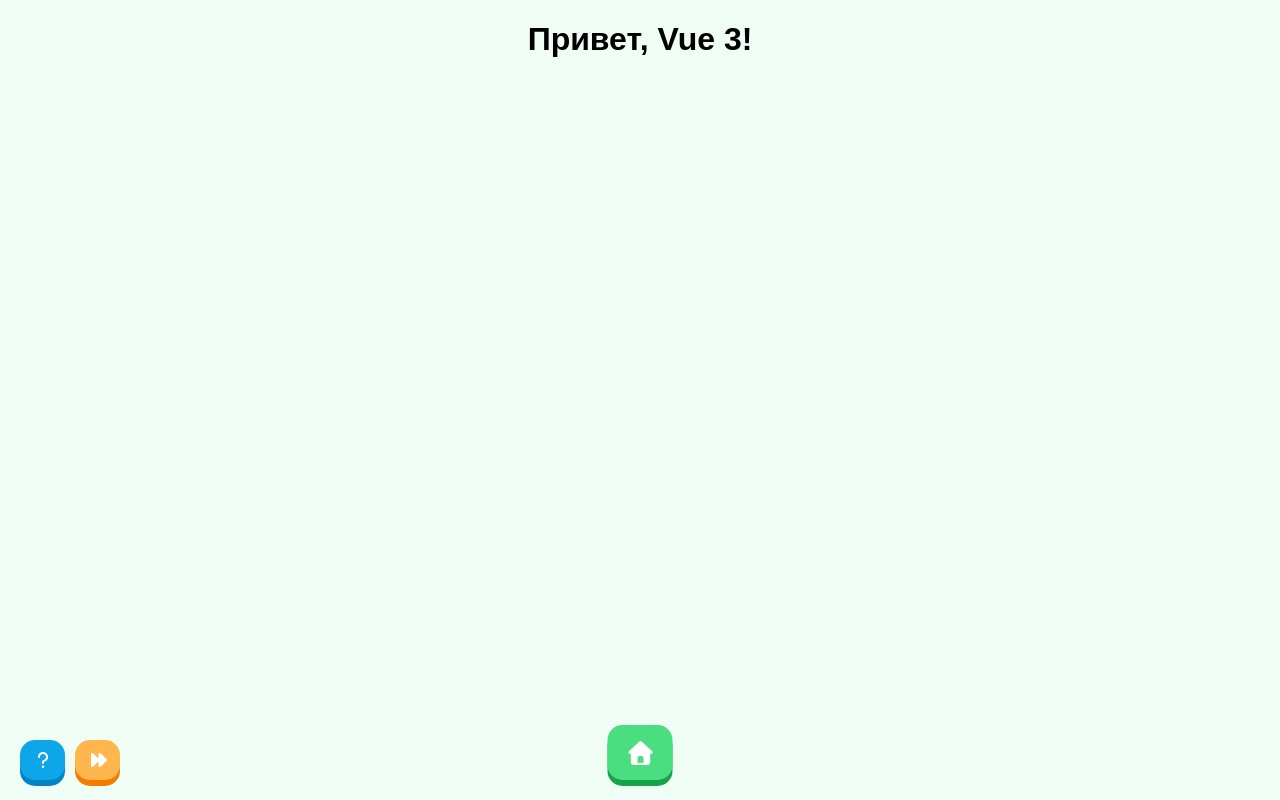
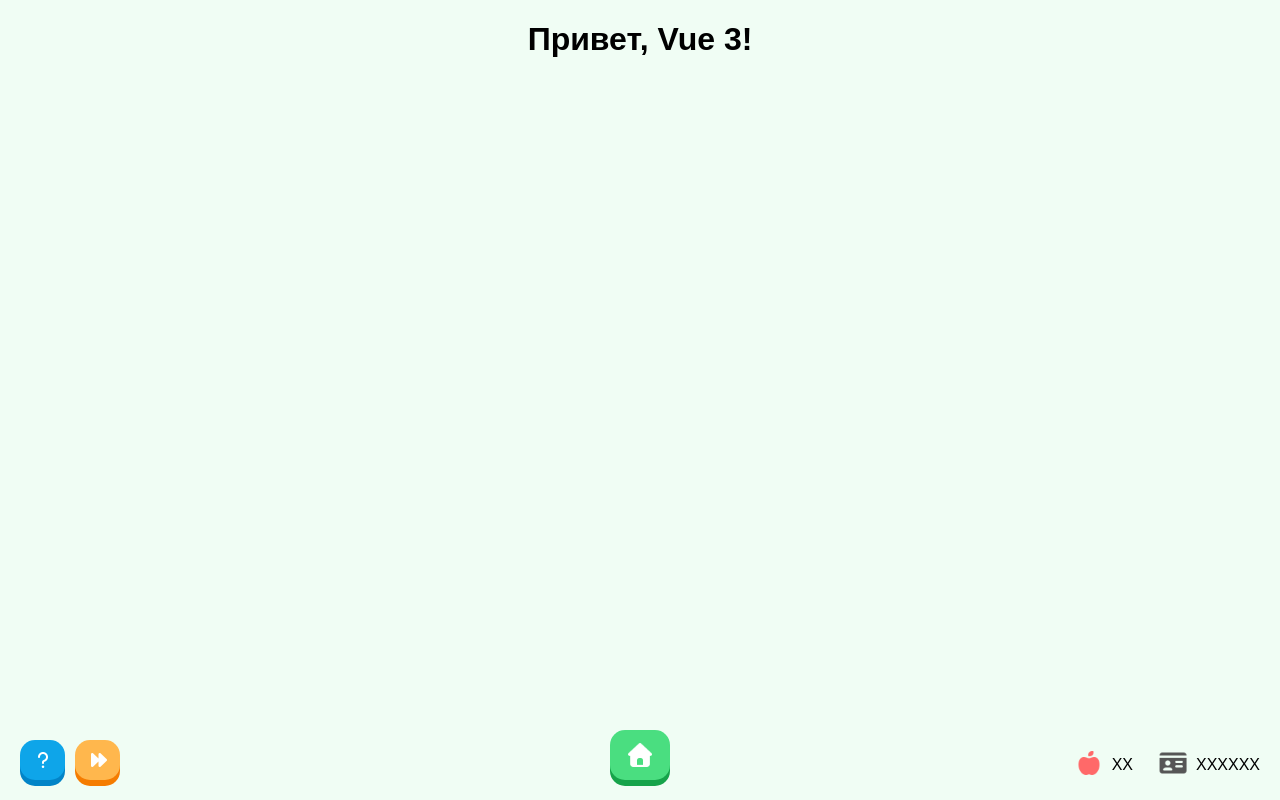
Before and after one commit to kIwwwww1/Hexlet, a Vue app in the folder src/frontend/: page / in a window 1280 px wide. Built offline with nearby package versions, Linux system fonts and the light colour scheme.

Commit message:
add user card data

```diff
--- a/src/frontend/src/App.vue
+++ b/src/frontend/src/App.vue
@@ -23,6 +23,24 @@
         <img src="@/assets/images/house-solid.png" draggable="false" alt="settings">
       </button>
     </div>
+    <div class="button-container right">
+
+      <!-- Первая пара (Яблоко) -->
+      <div class="status-item">
+        <img src="@/assets/images/apple-whole-solid.png" class="status-icon" alt="apple">
+        <div class="button-text-wrapper"><span>XX</span></div>
+      </div>
+
+      <!-- Вторая пара (ID) -->
+      <div class="status-item">
+        <img src="@/assets/images/id-card-solid.png" class="status-icon" alt="id-card">
+        <div class="button-text-wrapper"><span>XXXXXX</span></div>
+      </div>
+    </div>
+
+
+
+
   </div>
 </template>
 
--- a/src/frontend/src/assets/buttons.css
+++ b/src/frontend/src/assets/buttons.css
@@ -11,9 +11,14 @@
 }
 
 .button-container.center {
-  left: 50%;
-  transform: translateX(-50%)
+    left: 50%;
+    transform: translateX(-50%)
 }
+
+.button-container.right {
+  right: 20px;
+}
+
 
 .main-button {
   width: 45px;
@@ -44,8 +49,8 @@
 /* HOME BUTTON */
 
 .main-button.home {
-    width: 65px;
-    height: 55px;
+    width: 60px;
+    height: 50px;
     background-color: #4ADE80;
     box-shadow: 0 6px 0 #16A34A;
 }
--- a/src/frontend/src/assets/main.css
+++ b/src/frontend/src/assets/main.css
@@ -1,4 +1,5 @@
 @import "./buttons.css";
+@import "./right-icons.css";
 
 :root {
   --color-blue: #58a6ff;
--- /dev/null
+++ b/src/frontend/src/assets/right-icons.css
@@ -0,0 +1,41 @@
+.status-icon {
+  width: 30px;
+  height: 30px;
+  object-fit: contain;
+  transform: translateY(-2px);
+}
+
+.button-container.right {
+  right: 20px;
+  display: flex;
+  align-items: center;
+  gap: 5px;
+}
+
+.button-text-wrapper {
+  display: flex;
+  flex-direction: column;
+  align-items: flex-start;
+  line-height: 1;
+}
+
+.button-text-wrapper span,
+.button-text-wrapper small {
+  margin: 0;
+  padding: 0;
+}
+
+.button-container.right {
+  position: fixed;
+  bottom: 20px;
+  right: 20px;
+  display: flex;
+  gap: 25px;
+  align-items: center;
+}
+
+.status-item {
+  display: flex;
+  align-items: center;
+  gap: 8px;
+}
```
Also changed, not shown: src/frontend/src/assets/images/apple-whole-solid.png (added), src/frontend/src/assets/images/id-card-solid.png (added).
